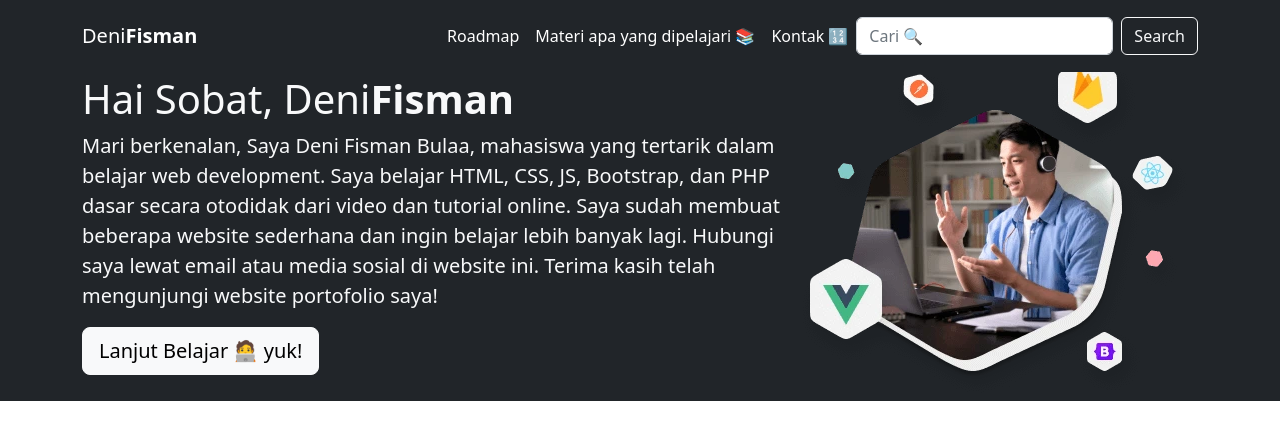
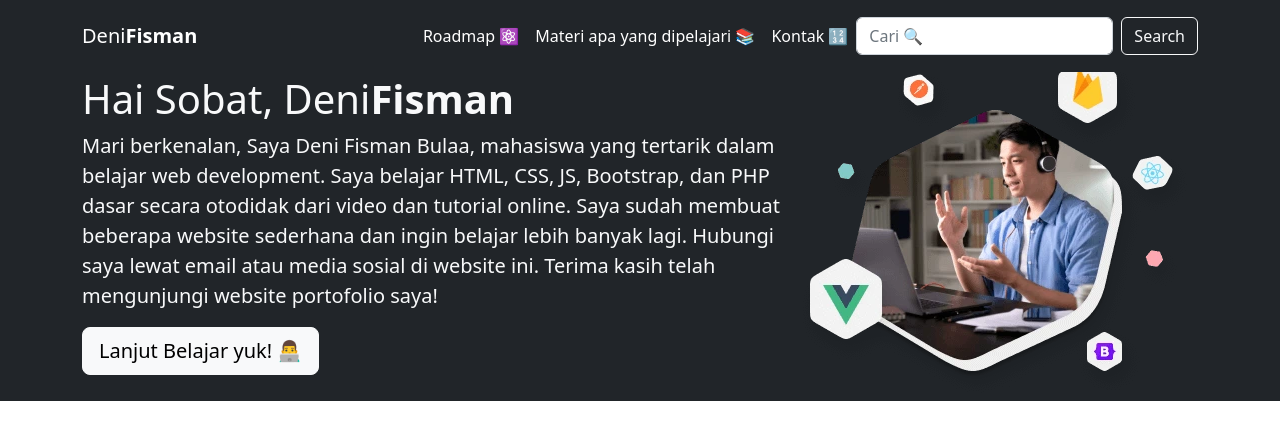
Before and after one commit to denifisman/bootstrap5, a plain HTML site: page index.html in a window 1280 px wide. Shown: the top 425 px of the page. Drawn offline with Linux system fonts and the light colour scheme.

Commit message:
Update index.html

```diff
--- a/index.html
+++ b/index.html
@@ -22,7 +22,7 @@
             <div class="collapse navbar-collapse" id="navbarSupportedContent">
                 <ul class="navbar-nav ms-auto">
                     <li class="nav-item">
-                        <a class="nav-link active" href="#roadmap 👨‍💻">Roadmap</a>
+                        <a class="nav-link active" href="#roadmap">Roadmap ⚛️</a>
                     </li>
                     <li class="nav-item">
                         <a class="nav-link active" href="#materi">Materi apa yang dipelajari 📚</a>
@@ -47,7 +47,7 @@
                 <div class="lead my-4">
                     <h1>Hai Sobat, Deni<b>Fisman</b></h1>
                     <p>Mari berkenalan, Saya <strong>Deni Fisman Bulaa</strong>, mahasiswa yang tertarik dalam belajar web development. Saya belajar HTML, CSS, JS, Bootstrap, dan PHP dasar secara otodidak dari video dan tutorial online. Saya sudah membuat beberapa website sederhana dan ingin belajar lebih banyak lagi. Hubungi saya lewat email atau media sosial di website ini. Terima kasih telah mengunjungi website portofolio saya! </p>
-                    <a href="#roadmap" class="btn btn-light btn-lg">Lanjut Belajar 🧑‍💻 yuk!</a>
+                    <a href="#roadmap" class="btn btn-light btn-lg">Lanjut Belajar yuk! 👨‍💻</a>
                 </div>
                 <img src="img/showcase.png" alt="showcase" class="img-fluid">
             </div>
```
